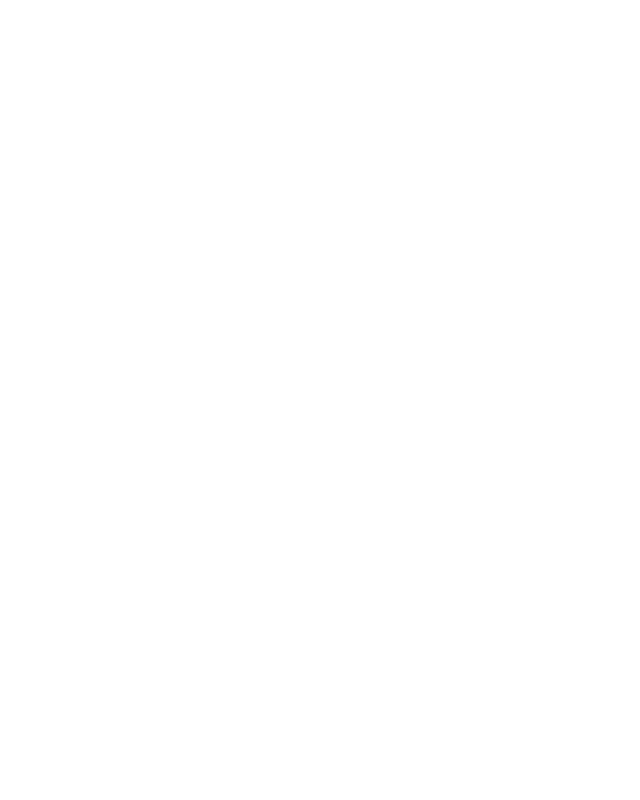
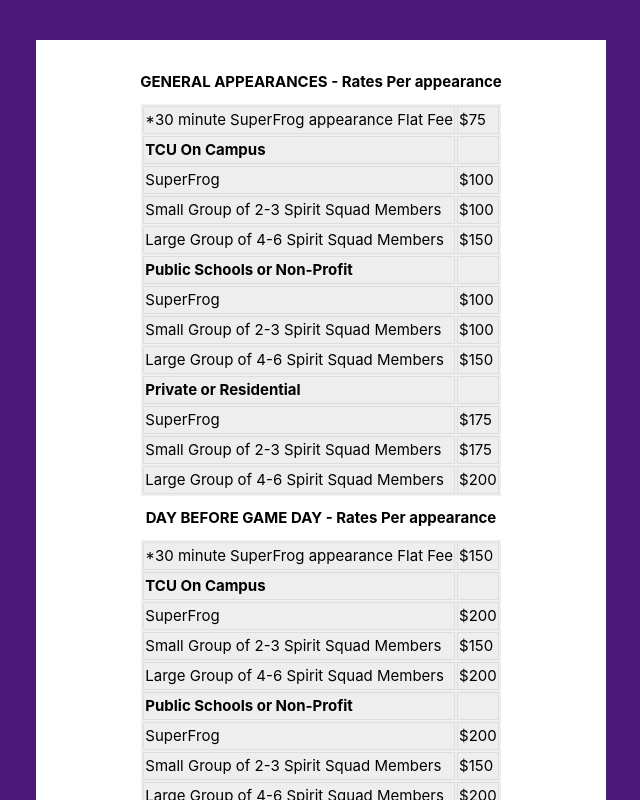
Before and after one commit to panderson-tcu/SuperFrog_Scheduler_FrontEnd, a Vue app in the folder superfrog-scheduler-frontend/: page /price-table in a window 1280 px wide. Before the commit this address had no page. Shown: the top 800 px of the page, without its empty margins (319-959 px from the left). Built offline with nearby package versions, Linux system fonts and the light colour scheme.

Commit message:
price table view

```diff
--- a/superfrog-scheduler-frontend/src/router/routes.js
+++ b/superfrog-scheduler-frontend/src/router/routes.js
@@ -140,6 +140,14 @@
                 },
                 component: () => import('../views/EditRequestDetails.vue')
             },
+            {
+                path: '/price-table',
+                name: 'price-table',
+                meta: {
+                    requiresAuth: false,
+                },
+                component: () => import('../views/PriceTableView.vue')
+            },
         ]
     },
 ];
--- /dev/null
+++ b/superfrog-scheduler-frontend/src/views/PriceTableView.vue
@@ -0,0 +1,174 @@
+<template>
+    <div id="price-wrapper">
+        <div id="content-wrapper">
+            <p class="type-of-appearance">GENERAL APPEARANCES - Rates Per appearance</p>
+
+<table id="price-table">
+    <tbody>
+        <tr>
+            <td>*30 minute SuperFrog appearance Flat Fee</td>
+            <td>$75</td>
+        </tr>
+        <tr>
+            <td class="header">TCU On Campus</td>
+            <td></td>
+        </tr>
+        <tr>
+            <td>SuperFrog</td>
+            <td>$100</td>
+        </tr>
+        <tr>
+            <td>Small Group of 2-3 Spirit Squad Members</td>
+            <td>$100</td>
+        </tr>
+        <tr>
+            <td>Large Group of 4-6 Spirit Squad Members</td>
+            <td>$150</td>
+        </tr>
+        <tr>
+            <td class="header">Public Schools or Non-Profit</td>
+            <td></td>
+        </tr>
+        <tr>
+            <td>SuperFrog</td>
+            <td>$100</td>
+        </tr>
+        <tr>
+            <td>Small Group of 2-3 Spirit Squad Members</td>
+            <td>$100</td>
+        </tr>
+        <tr>
+            <td>Large Group of 4-6 Spirit Squad Members</td>
+            <td>$150</td>
+        </tr>
+        <tr>
+            <td class="header">Private or Residential</td>
+            <td></td>
+        </tr>
+        <tr>
+            <td>SuperFrog</td>
+            <td>$175</td>
+        </tr>
+        <tr>
+            <td>Small Group of 2-3 Spirit Squad Members</td>
+            <td>$175</td>
+        </tr>
+        <tr>
+            <td>Large Group of 4-6 Spirit Squad Members</td>
+            <td>$200</td>
+        </tr>
+    </tbody>
+</table>
+
+<p class="type-of-appearance">DAY BEFORE GAME DAY - Rates Per appearance</p>
+
+<table id="price-table">
+    <tbody>
+        <tr>
+            <td>*30 minute SuperFrog appearance Flat Fee</td>
+            <td>$150</td>
+        </tr>
+        <tr>
+            <td class="header">TCU On Campus</td>
+            <td></td>
+        </tr>
+        <tr>
+            <td>SuperFrog</td>
+            <td>$200</td>
+        </tr>
+        <tr>
+            <td>Small Group of 2-3 Spirit Squad Members</td>
+            <td>$150</td>
+        </tr>
+        <tr>
+            <td>Large Group of 4-6 Spirit Squad Members</td>
+            <td>$200</td>
+        </tr>
+        <tr>
+            <td class="header">Public Schools or Non-Profit</td>
+            <td></td>
+        </tr>
+        <tr>
+            <td>SuperFrog</td>
+            <td>$200</td>
+        </tr>
+        <tr>
+            <td>Small Group of 2-3 Spirit Squad Members</td>
+            <td>$150</td>
+        </tr>
+        <tr>
+            <td>Large Group of 4-6 Spirit Squad Members</td>
+            <td>$200</td>
+        </tr>
+        <tr>
+            <td class="header">Private or Residential</td>
+            <td></td>
+        </tr>
+        <tr>
+            <td>SuperFrog</td>
+            <td>$250</td>
+        </tr>
+        <tr>
+            <td>Small Group of 2-3 Spirit Squad Members</td>
+            <td>$200</td>
+        </tr>
+        <tr>
+            <td>Large Group of 4-6 Spirit Squad Members</td>
+            <td>$250</td>
+        </tr>
+    </tbody>
+</table>
+<p class="type-of-appearance">
+    ON GAME DAYS - Appearances will not be accepted. <br> We appreciate your understanding and apologize for any inconvenience.
+</p>
+        </div>
+
+    </div>
+
+</template>
+
+<style>
+table {
+    margin: auto;
+}
+#price-wrapper {
+    display: block flex;
+    background-color: #4D1979;
+    justify-content: center;
+    align-items: center;
+    margin: auto;
+    height: fit-content;
+    padding-top: 5vh;
+    padding-bottom: 5vh;
+
+}
+
+#content-wrapper {
+    background-color: white;
+    margin: auto;
+    width: fit-content;
+    padding: 20px
+}
+
+#price-table {
+    background-color: #eee;
+    color: black;
+    margin: auto;
+}
+td {
+    border: 1px solid #dddddd;
+}
+
+.type-of-appearance {
+    position: block;
+    justify-self: center;
+    margin: 10px 0px;
+    color: black;
+    font-weight: bold;
+}
+
+.header {
+    font-weight: bold;
+}
+
+</style>
```
